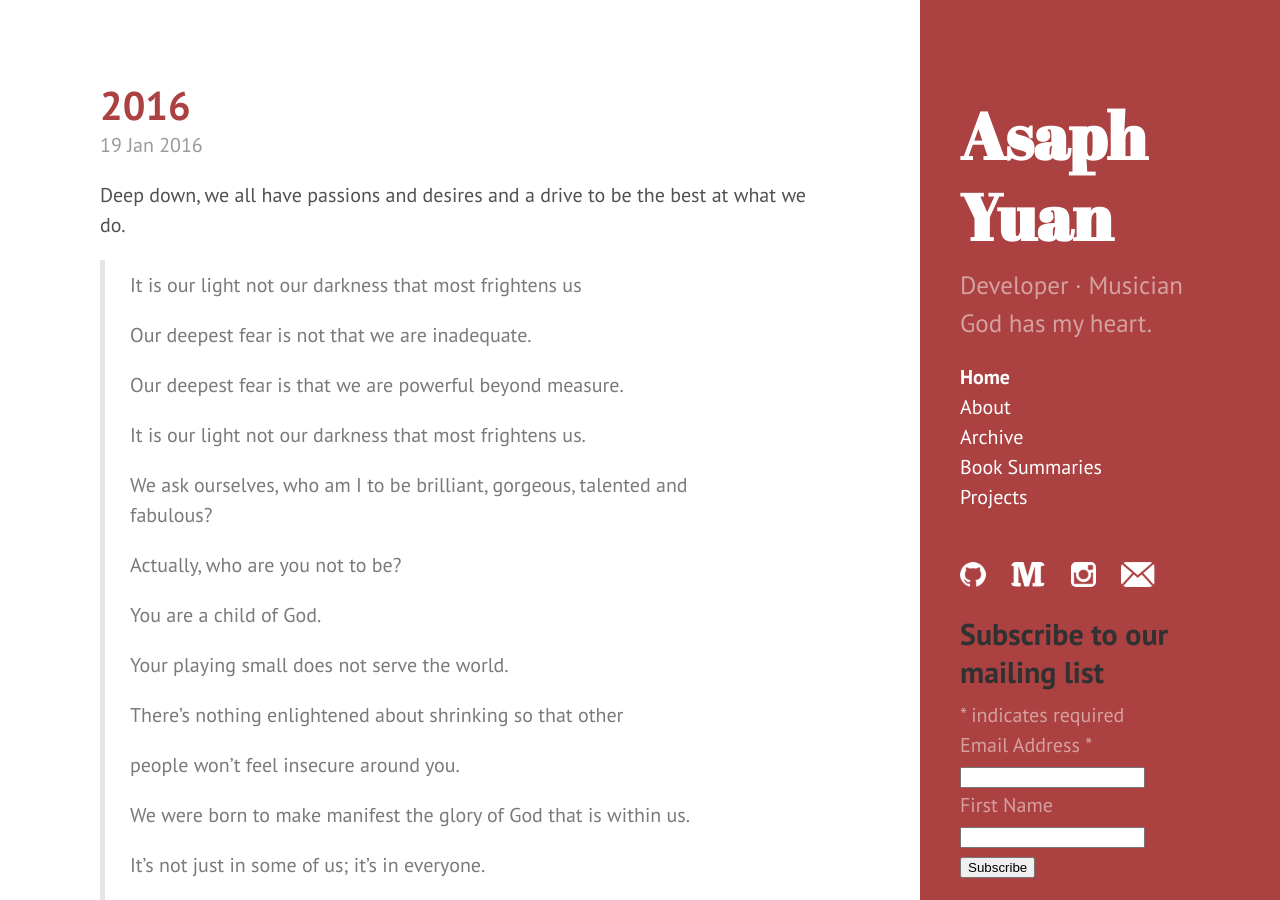
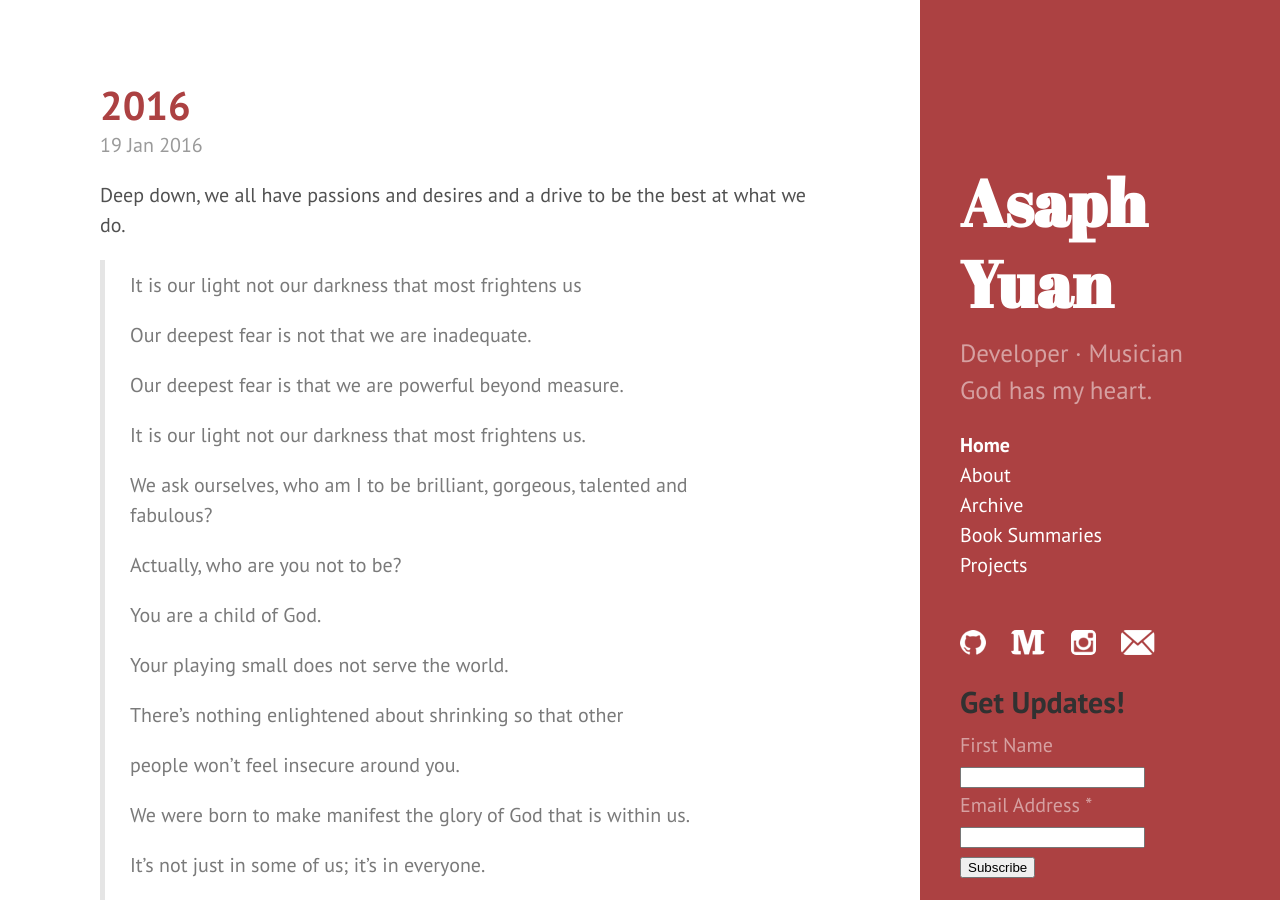
Before and after one commit to asaphy/asaphy.github.io, a Jekyll site: the page built from index.html, in a window 1280 px wide and 900 px high. Built offline with Jekyll 4.4.1, drawn with Linux system fonts in a browser that asks for light colours; the list of posts is cut into pages by our own code; comment, search, counter and statistics services are not loaded.

Commit message:
adding MC signup

```diff
--- a/_includes/sidebar.html
+++ b/_includes/sidebar.html
@@ -36,16 +36,15 @@
     <div id="mc_embed_signup">
     <form action="//facebook.us3.list-manage.com/subscribe/post?u=c36165cfb1234f0cf1d8d6483&amp;id=60aeaae926" method="post" id="mc-embedded-subscribe-form" name="mc-embedded-subscribe-form" class="validate" target="_blank" novalidate>
         <div id="mc_embed_signup_scroll">
-      <h2>Subscribe to our mailing list</h2>
-    <div class="indicates-required"><span class="asterisk">*</span> indicates required</div>
+      <h2>Get Updates!</h2>
+    <div class="mc-field-group">
+      <label for="mce-FNAME">First Name </label>
+      <input type="text" value="" name="FNAME" class="" id="mce-FNAME">
+    </div>
     <div class="mc-field-group">
       <label for="mce-EMAIL">Email Address  <span class="asterisk">*</span>
     </label>
       <input type="email" value="" name="EMAIL" class="required email" id="mce-EMAIL">
-    </div>
-    <div class="mc-field-group">
-      <label for="mce-FNAME">First Name </label>
-      <input type="text" value="" name="FNAME" class="" id="mce-FNAME">
     </div>
       <div id="mce-responses" class="clear">
         <div class="response" id="mce-error-response" style="display:none"></div>
```
